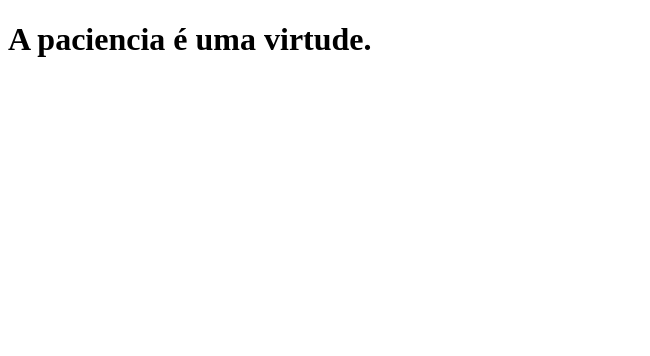
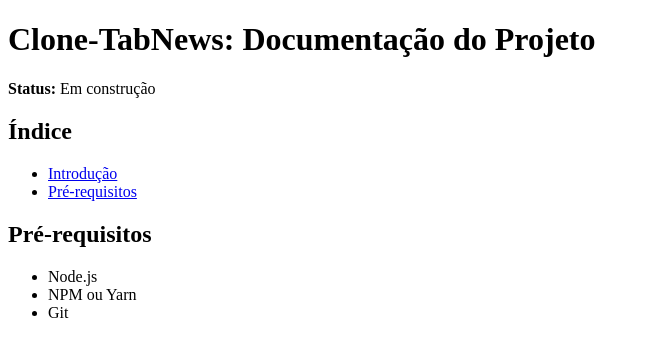
Before and after one commit to hallisonbrancalhao/clone-tabnews, a Next.js app: page / in a window 1280 px wide. Shown: the top 356 px of the page, without its empty margins (0-650 px from the left). Built offline with nearby package versions, Linux system fonts and the light colour scheme.

Commit message:
criando uma pagina de construção

```diff
--- a/pages/index.js
+++ b/pages/index.js
@@ -1,5 +1,29 @@
 function Home() {
-  return <h1>A paciencia é uma virtude.</h1>;
+  return (
+    <>
+      <h1>Clone-TabNews: Documentação do Projeto</h1>
+      <p>
+        <strong>Status:</strong> Em construção
+      </p>
+
+      <h2>Índice</h2>
+      <ul>
+        <li>
+          <a href="#introducao">Introdução</a>
+        </li>
+        <li>
+          <a href="#pre-requisitos">Pré-requisitos</a>
+        </li>
+      </ul>
+
+      <h2 id="pre-requisitos">Pré-requisitos</h2>
+      <ul>
+        <li>Node.js</li>
+        <li>NPM ou Yarn</li>
+        <li>Git</li>
+      </ul>
+    </>
+  );
 }
 
 export default Home;
```
Also changed, not shown: 1 other file (tests, documents, lock files or other folders).
